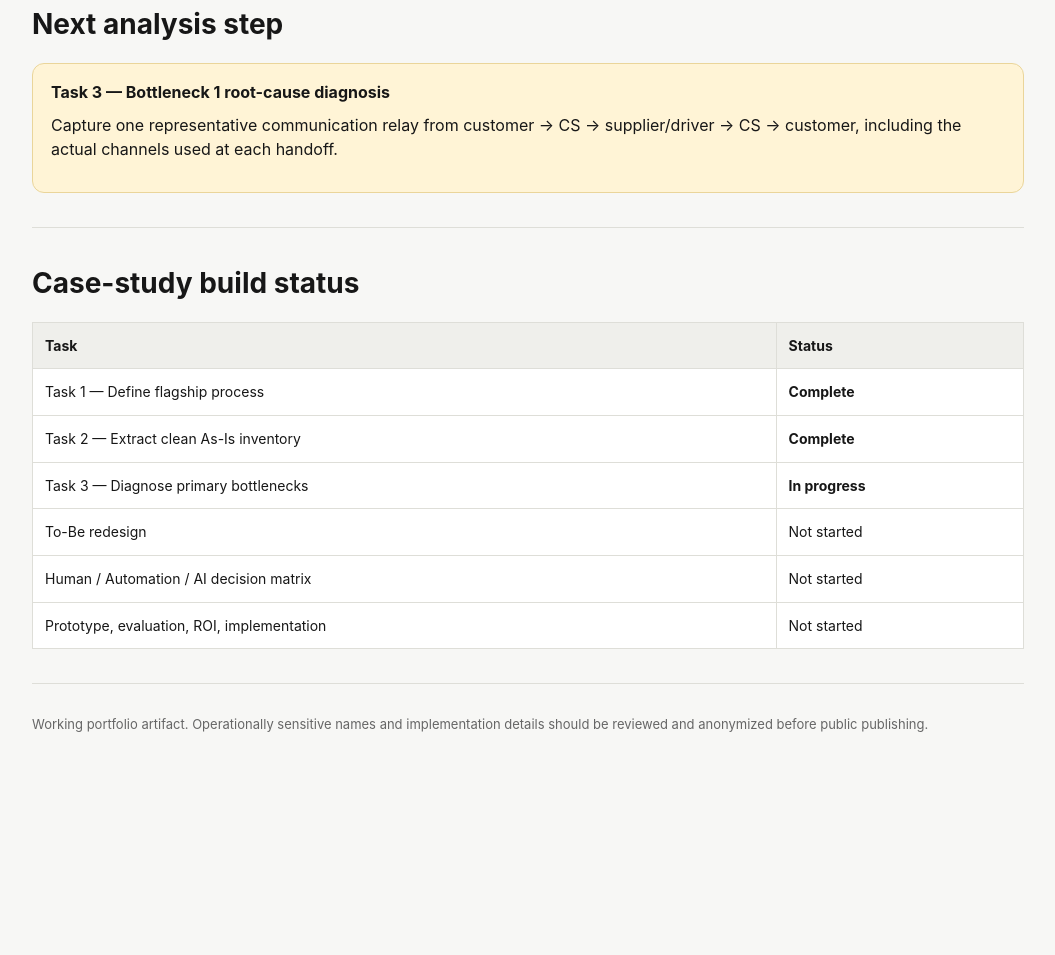
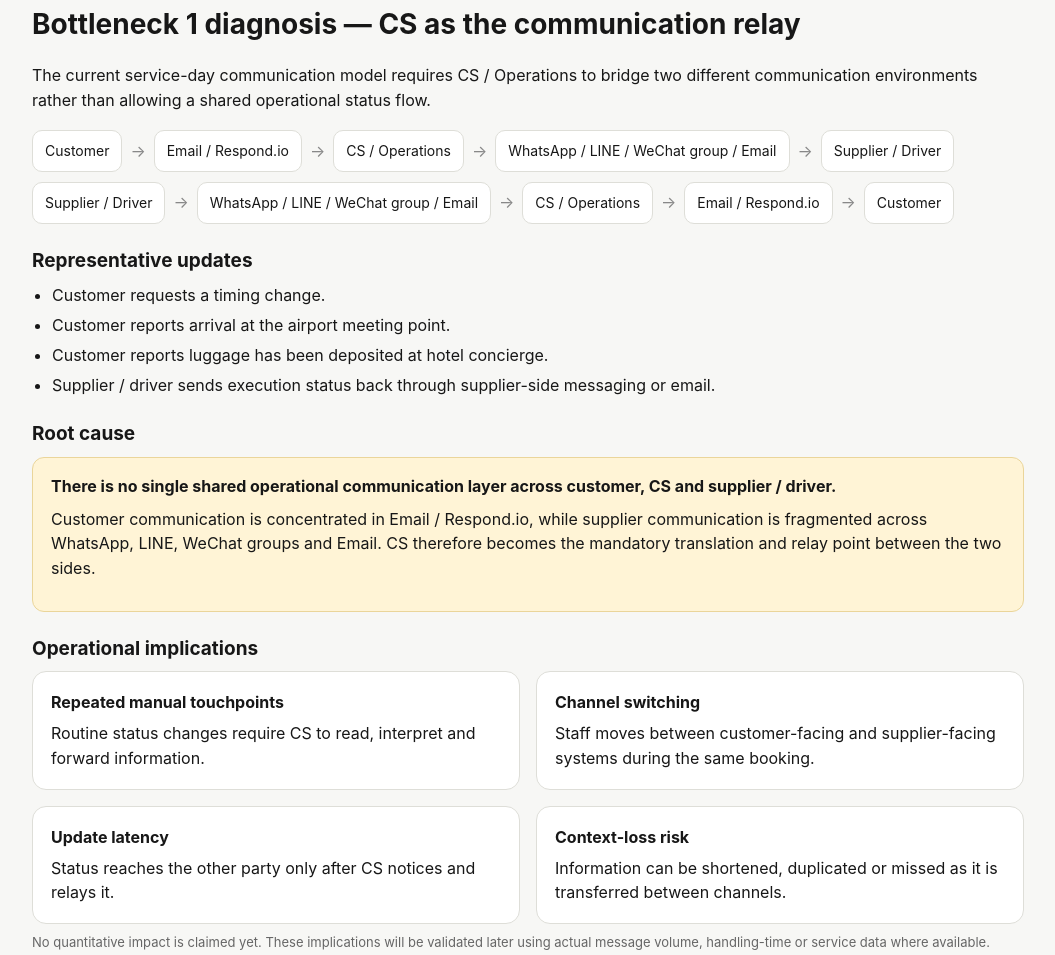
Before and after one commit to danelleupintheair70/danelleupintheair70.github.io, a plain HTML site: page index.html in a window 1280 px wide. Shown: the part 2978-3933 px from the top of the page, without its empty margins (112-1167 px from the left). Before the commit the page ends 3808 px from the top, so only its background shows below. Drawn offline with Linux system fonts and the light colour scheme.

Commit message:
Update index.html

```diff
--- a/index.html
+++ b/index.html
@@ -158,11 +158,65 @@ footer{padding-top:30px;color:var(--muted);font-size:13px}
     </div>
   </section>
 
+
+  <section>
+    <h2>Bottleneck 1 diagnosis — CS as the communication relay</h2>
+    <p>The current service-day communication model requires CS / Operations to bridge two different communication environments rather than allowing a shared operational status flow.</p>
+
+    <div class="flow" style="margin-top:18px">
+      <span class="step">Customer</span>
+      <span class="arrow">→</span>
+      <span class="step">Email / Respond.io</span>
+      <span class="arrow">→</span>
+      <span class="step">CS / Operations</span>
+      <span class="arrow">→</span>
+      <span class="step">WhatsApp / LINE / WeChat group / Email</span>
+      <span class="arrow">→</span>
+      <span class="step">Supplier / Driver</span>
+    </div>
+
+    <div class="flow" style="margin-top:10px">
+      <span class="step">Supplier / Driver</span>
+      <span class="arrow">→</span>
+      <span class="step">WhatsApp / LINE / WeChat group / Email</span>
+      <span class="arrow">→</span>
+      <span class="step">CS / Operations</span>
+      <span class="arrow">→</span>
+      <span class="step">Email / Respond.io</span>
+      <span class="arrow">→</span>
+      <span class="step">Customer</span>
+    </div>
+
+    <h3>Representative updates</h3>
+    <ul>
+      <li>Customer requests a timing change.</li>
+      <li>Customer reports arrival at the airport meeting point.</li>
+      <li>Customer reports luggage has been deposited at hotel concierge.</li>
+      <li>Supplier / driver sends execution status back through supplier-side messaging or email.</li>
+    </ul>
+
+    <h3>Root cause</h3>
+    <div class="callout">
+      <strong>There is no single shared operational communication layer across customer, CS and supplier / driver.</strong>
+      <p>Customer communication is concentrated in Email / Respond.io, while supplier communication is fragmented across WhatsApp, LINE, WeChat groups and Email. CS therefore becomes the mandatory translation and relay point between the two sides.</p>
+    </div>
+
+    <h3>Operational implications</h3>
+    <div class="grid">
+      <div class="card"><strong>Repeated manual touchpoints</strong>Routine status changes require CS to read, interpret and forward information.</div>
+      <div class="card"><strong>Channel switching</strong>Staff moves between customer-facing and supplier-facing systems during the same booking.</div>
+      <div class="card"><strong>Update latency</strong>Status reaches the other party only after CS notices and relays it.</div>
+      <div class="card"><strong>Context-loss risk</strong>Information can be shortened, duplicated or missed as it is transferred between channels.</div>
+    </div>
+
+    <p class="small">No quantitative impact is claimed yet. These implications will be validated later using actual message volume, handling-time or service data where available.</p>
+  </section>
+
   <section>
     <h2>Next analysis step</h2>
     <div class="callout">
-      <span class="status">Task 3 — Bottleneck 1 root-cause diagnosis</span>
-      <p>Capture one representative communication relay from customer → CS → supplier/driver → CS → customer, including the actual channels used at each handoff.</p>
+      <span class="status">Task 3 — Bottleneck 2 root-cause diagnosis</span>
+      <p>Map one representative distributor / OTA booking from incoming notification to the final internal booking record, including every system opened and every manual copy / paste step.</p>
     </div>
   </section>
 
@@ -173,7 +227,7 @@ footer{padding-top:30px;color:var(--muted);font-size:13px}
       <tbody>
         <tr><td>Task 1 — Define flagship process</td><td><strong>Complete</strong></td></tr>
         <tr><td>Task 2 — Extract clean As-Is inventory</td><td><strong>Complete</strong></td></tr>
-        <tr><td>Task 3 — Diagnose primary bottlenecks</td><td><strong>In progress</strong></td></tr>
+        <tr><td>Task 3 — Diagnose primary bottlenecks</td><td><strong>In progress — Bottleneck 1 diagnosed</strong></td></tr>
         <tr><td>To-Be redesign</td><td>Not started</td></tr>
         <tr><td>Human / Automation / AI decision matrix</td><td>Not started</td></tr>
         <tr><td>Prototype, evaluation, ROI, implementation</td><td>Not started</td></tr>
```
